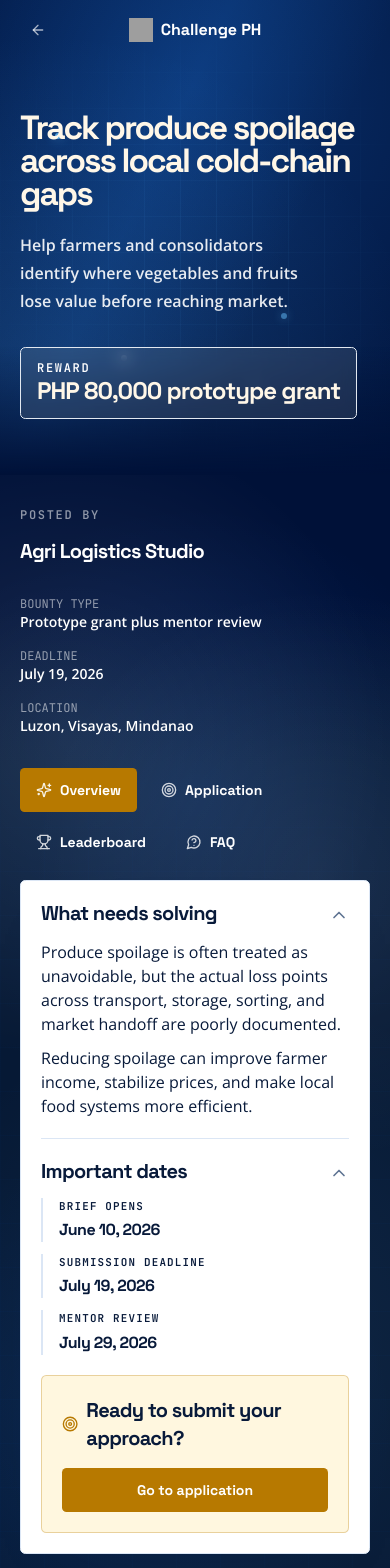
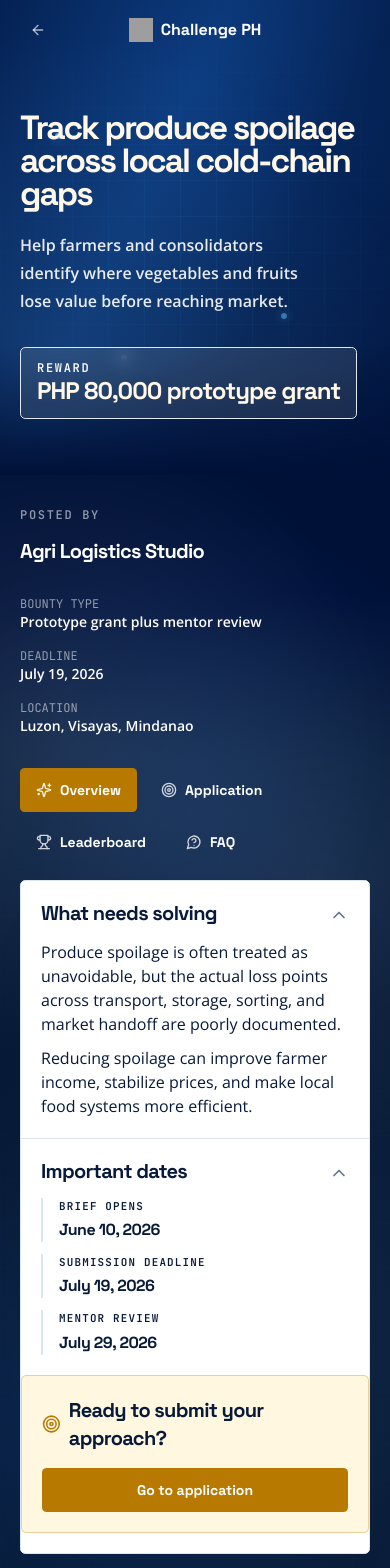
Before and after one commit to BetterInternship/ChallengePH, a Next.js app: page /challenges/agri-cold-chain in a window 390 px wide. Shown: the top 1568 px of the page. Built offline with nearby package versions, Linux system fonts and the light colour scheme; grey boxes are pictures that could not be loaded.

Commit message:
fix: adjust padding in ToggleSection and OverviewTab for better layout

```diff
--- a/components/features/challenge/challenge-tabs.tsx
+++ b/components/features/challenge/challenge-tabs.tsx
@@ -65,7 +65,7 @@ function ToggleSection({
   return (
     <section
       className={cn(
-        "space-y-3.5",
+        "space-y-3.5 px-5 sm:px-0",
         withDivider && "border-t border-[#dbe6f5] pt-5",
       )}
     >
@@ -458,7 +458,7 @@ function OverviewTab({
   ];
 
   return (
-    <div className="space-y-5 rounded-[0.33em] border border-[#dbe6f5] bg-white p-5 text-[#081A3A] shadow-[0_24px_78px_-66px_rgba(8,26,58,0.72)] sm:p-6">
+    <div className="space-y-5 rounded-[0.33em] border border-[#dbe6f5] bg-white py-5 text-[#081A3A] shadow-[0_24px_78px_-66px_rgba(8,26,58,0.72)] sm:p-6">
       {markdownSplit
         ? markdownSplit.overview.map((section, index) => (
             <ToggleSection
@@ -531,7 +531,7 @@ function ApplicationTab({ challenge }: { challenge: ChallengePhChallenge }) {
   ];
 
   return (
-    <div className="space-y-5 rounded-[0.33em] border border-[#dbe6f5] bg-white p-5 text-[#081A3A] shadow-[0_24px_78px_-66px_rgba(8,26,58,0.72)] sm:p-6">
+    <div className="space-y-5 rounded-[0.33em] border border-[#dbe6f5] bg-white py-5 text-[#081A3A] shadow-[0_24px_78px_-66px_rgba(8,26,58,0.72)] sm:p-6">
       {markdownSplit
         ? markdownSplit.application.map((section, index) => (
             <ToggleSection
```
